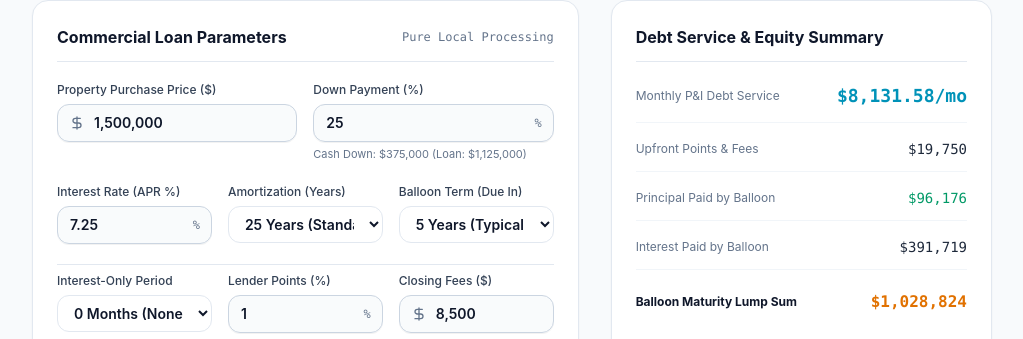
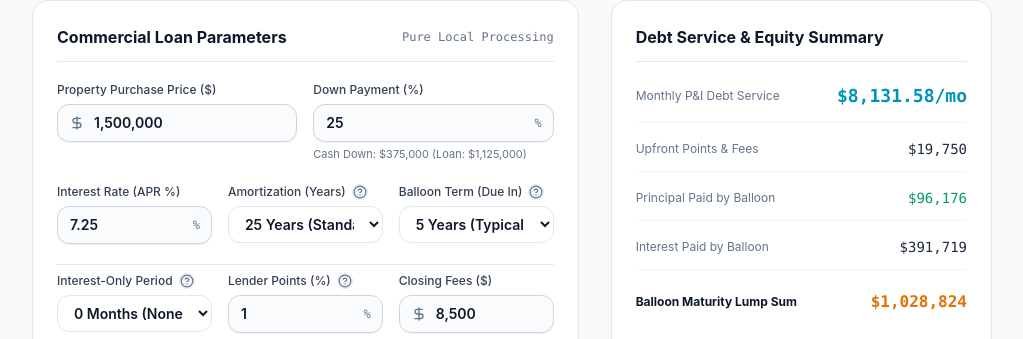
Before and after one commit to Sphinm/tableview, a React (Vite) app: page /balloon-payment-calculator in a window 1280 px wide. Shown: the part 1315-1654 px from the top of the page, without its empty margins (256-1279 px from the left). Built offline with nearby package versions, Linux system fonts and the light colour scheme; no server answers; a web font is replaced by a local one.

Commit message:
feat(ux): complete tooltips coverage across all calculators with high affordance badge

```diff
--- a/src/components/InfoTooltip.tsx
+++ b/src/components/InfoTooltip.tsx
@@ -48,10 +48,10 @@ export const InfoTooltip: React.FC<InfoTooltipProps> = ({
 
   const Icon = iconType === 'info' ? Info : HelpCircle;
 
-  // Position classes
+  // Position classes with safe boundary alignment
   const sideClasses = {
-    top: 'bottom-full left-1/2 -translate-x-1/2 mb-2',
-    bottom: 'top-full left-1/2 -translate-x-1/2 mt-2',
+    top: 'bottom-full left-0 mb-2',
+    bottom: 'top-full left-0 mt-2',
     left: 'right-full top-1/2 -translate-y-1/2 mr-2',
     right: 'left-full top-1/2 -translate-y-1/2 ml-2',
   }[side];
@@ -70,24 +70,24 @@ export const InfoTooltip: React.FC<InfoTooltipProps> = ({
           e.stopPropagation();
           setIsOpen((prev) => !prev);
         }}
-        className="focus:outline-none focus-visible:ring-2 focus-visible:ring-indigo-500 rounded p-0.5 cursor-help"
+        className="inline-flex items-center justify-center size-4 rounded-full bg-slate-100 hover:bg-indigo-50 text-slate-500 hover:text-indigo-600 border border-slate-200/80 transition-all cursor-help focus:outline-none focus:ring-2 focus:ring-indigo-500/40"
         aria-label={title || 'More information'}
         aria-expanded={isOpen}
       >
-        <Icon className={iconClassName} />
+        <Icon className={iconClassName || "size-2.5"} />
       </button>
 
       {isOpen && (
         <div
           role="tooltip"
-          className={`absolute z-50 w-64 p-3 text-xs leading-relaxed text-slate-700 bg-white border border-slate-200 rounded-xl shadow-xl shadow-slate-900/10 transition-all pointer-events-auto sm:pointer-events-none animate-in fade-in zoom-in-95 duration-100 ${sideClasses}`}
+          className={`absolute z-[100] w-64 max-w-[85vw] p-3 text-xs leading-relaxed text-slate-700 bg-white border border-slate-200 rounded-xl shadow-xl shadow-slate-900/10 transition-all pointer-events-auto animate-in fade-in zoom-in-95 duration-100 ${sideClasses}`}
         >
           {title && (
             <div className="font-semibold text-slate-900 mb-1 flex items-center gap-1.5 pb-1 border-b border-slate-100">
               <span>{title}</span>
             </div>
           )}
-          <div>{content}</div>
+          <div className="text-slate-600 leading-normal">{content}</div>
         </div>
       )}
     </span>
--- a/src/pages/CommercialLoanCalculator.tsx
+++ b/src/pages/CommercialLoanCalculator.tsx
@@ -17,6 +17,7 @@ import {
 import { updatePageMeta, navigateTo } from '../lib/router';
 import { CurrencyInput } from '../components/CurrencyInput';
 import { NumericInput } from '../components/NumericInput';
+import { InfoTooltip } from '../components/InfoTooltip';
 import { MethodologyDisclosure } from '../components/MethodologyDisclosure';
 import { RelatedCalculators } from '../components/RelatedCalculators';
 import { AdSlot } from '../components/AdSlot';
@@ -397,7 +398,13 @@ export const CommercialLoanCalculator = () => {
             </div>
 
             <div>
-              <label className="block text-xs font-medium text-slate-700 mb-1.5">Amortization (Years)</label>
+              <div className="flex items-center gap-1.5 mb-1.5">
+                <label className="text-xs font-medium text-slate-700">Amortization (Years)</label>
+                <InfoTooltip
+                  title="Amortization Period"
+                  content="The schedule period used to calculate monthly principal & interest payments (typically 20–30 years for commercial real estate), keeping monthly debt service manageable."
+                />
+              </div>
               <select
                 value={inputs.amortizationYears}
                 onChange={(e) => setInputs({ ...inputs, amortizationYears: Number(e.target.value) })}
@@ -411,7 +418,13 @@ export const CommercialLoanCalculator = () => {
             </div>
 
             <div>
-              <label className="block text-xs font-medium text-slate-700 mb-1.5">Balloon Term (Due In)</label>
+              <div className="flex items-center gap-1.5 mb-1.5">
+                <label className="text-xs font-medium text-slate-700">Balloon Term (Due In)</label>
+                <InfoTooltip
+                  title="Balloon Maturity Cliff"
+                  content="Commercial loans usually mature in 5, 7, or 10 years before full payoff. At maturity, the entire remaining principal must be repaid in full via cash sale or refinancing."
+                />
+              </div>
               <select
                 value={inputs.balloonTermYears}
                 onChange={(e) => setInputs({ ...inputs, balloonTermYears: Number(e.target.value) })}
@@ -428,7 +441,13 @@ export const CommercialLoanCalculator = () => {
 
           <div className="grid grid-cols-1 sm:grid-cols-3 gap-4 pt-2 border-t border-slate-200">
             <div>
-              <label className="block text-xs font-medium text-slate-700 mb-1.5">Interest-Only Period</label>
+              <div className="flex items-center gap-1.5 mb-1.5">
+                <label className="text-xs font-medium text-slate-700">Interest-Only Period</label>
+                <InfoTooltip
+                  title="Interest-Only (I/O) Period"
+                  content="A predetermined intro period where payments cover interest only, with zero principal reduction. Maximizes initial cash flow during property lease-up or renovation."
+                />
+              </div>
               <select
                 value={inputs.interestOnlyMonths}
                 onChange={(e) => setInputs({ ...inputs, interestOnlyMonths: Number(e.target.value) })}
@@ -442,7 +461,13 @@ export const CommercialLoanCalculator = () => {
             </div>
 
             <div>
-              <label className="block text-xs font-medium text-slate-700 mb-1.5">Lender Points (%)</label>
+              <div className="flex items-center gap-1.5 mb-1.5">
+                <label className="text-xs font-medium text-slate-700">Lender Points (%)</label>
+                <InfoTooltip
+                  title="Commercial Origination Points"
+                  content="Upfront lender fees expressed as a percentage of the total loan amount (1 point = 1% of debt), paid at closing to secure underwriting and rate commitment."
+                />
+              </div>
               <NumericInput
                 value={inputs.originationPoints ?? 0}
                 onChange={(val) => setInputs({ ...inputs, originationPoints: val })}
--- a/src/pages/SalaryCalculator.tsx
+++ b/src/pages/SalaryCalculator.tsx
@@ -18,6 +18,7 @@ import {
 import { updatePageMeta, navigateTo } from '../lib/router';
 import { CurrencyInput } from '../components/CurrencyInput';
 import { NumericInput } from '../components/NumericInput';
+import { InfoTooltip } from '../components/InfoTooltip';
 import { MethodologyDisclosure } from '../components/MethodologyDisclosure';
 import { RelatedCalculators } from '../components/RelatedCalculators';
 import { AdSlot } from '../components/AdSlot';
@@ -471,8 +472,14 @@ export const SalaryCalculator = ({
 
               {/* Overtime Hours Per Week */}
               <div className="pt-2 border-t border-slate-100">
-                <div className="flex justify-between text-xs font-medium text-slate-700 mb-1.5">
-                  <span>Expected Overtime Hours / Week</span>
+                <div className="flex justify-between items-center text-xs font-medium text-slate-700 mb-1.5">
+                  <div className="flex items-center gap-1.5">
+                    <span>Expected Overtime Hours / Week</span>
+                    <InfoTooltip
+                      title="FLSA Overtime (1.5x Rate)"
+                      content="Under the Fair Labor Standards Act (FLSA), non-exempt employees must receive overtime pay for hours worked over 40 in a workweek at a rate of at least 1.5 times their regular rate of pay."
+                    />
+                  </div>
                   <span className="text-amber-800 font-semibold font-mono">{overtimeHours} hrs</span>
                 </div>
                 <input
@@ -491,8 +498,12 @@ export const SalaryCalculator = ({
 
               {/* Paid Time Off (PTO) */}
               <div className="pt-2 border-t border-slate-100 space-y-3">
-                <div className="text-xs font-medium text-slate-700">
-                  Paid Time Off (PTO Days)
+                <div className="flex items-center gap-1.5 text-xs font-medium text-slate-700">
+                  <span>Paid Time Off (PTO Days)</span>
+                  <InfoTooltip
+                    title="Paid Time Off (PTO) Value"
+                    content="Paid holidays, vacation, and sick leave represent paid non-working hours. Factoring PTO into your wage calculation shows your effective hourly compensation for actual time worked."
+                  />
                 </div>
                 <div className="grid grid-cols-2 gap-3">
                   <div>
```
Also changed, not shown: src/pages/MortgageCalculator.tsx (+42 -0 lines), 1 other file (tests, documents, lock files or other folders).
